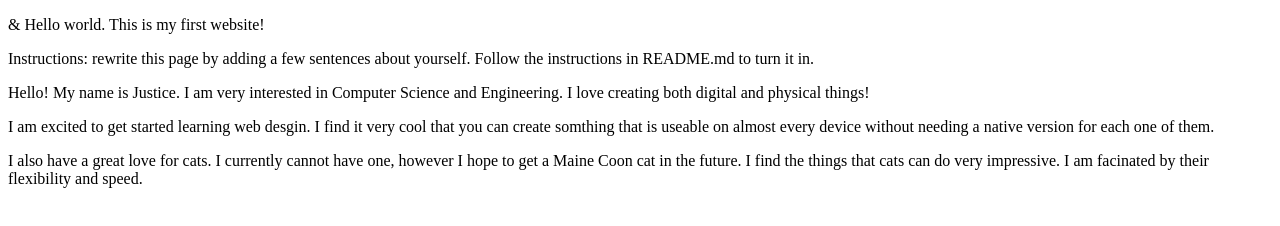
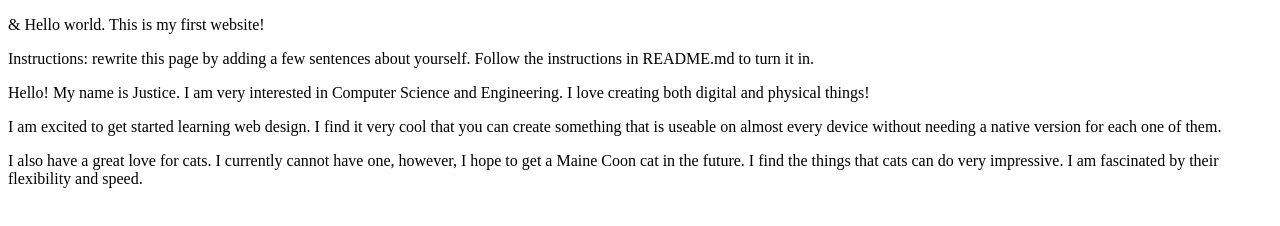
Before and after one commit to jjoh1/webdev_lab1, a plain HTML site: page index.html in a window 1280 px wide. Drawn offline with Linux system fonts and the light colour scheme.

Commit message:
Fixed spelling errors in index.html

```diff
--- a/index.html
+++ b/index.html
@@ -8,7 +8,7 @@
   <p>&amp; Hello world. This is my first website!</p>
   <p>Instructions: rewrite this page by adding a few sentences about yourself. Follow the instructions in README.md to turn it in.</p>
   <p>Hello! My name is Justice. I am very interested in Computer Science and Engineering. I love creating both digital and physical things!</p>
-  <p>I am excited to get started learning web desgin. I find it very cool that you can create somthing that is useable on almost every device without needing a native version for each one of them.</p>
-  <p>I also have a great love for cats. I currently cannot have one, however I hope to get a Maine Coon cat in the future. I find the things that cats can do very impressive. I am facinated by their flexibility and speed.</p>
+  <p>I am excited to get started learning web design. I find it very cool that you can create something that is useable on almost every device without needing a native version for each one of them.</p>
+  <p>I also have a great love for cats. I currently cannot have one, however, I hope to get a Maine Coon cat in the future. I find the things that cats can do very impressive. I am fascinated by their flexibility and speed.</p>
 </body>
 </html>
```
